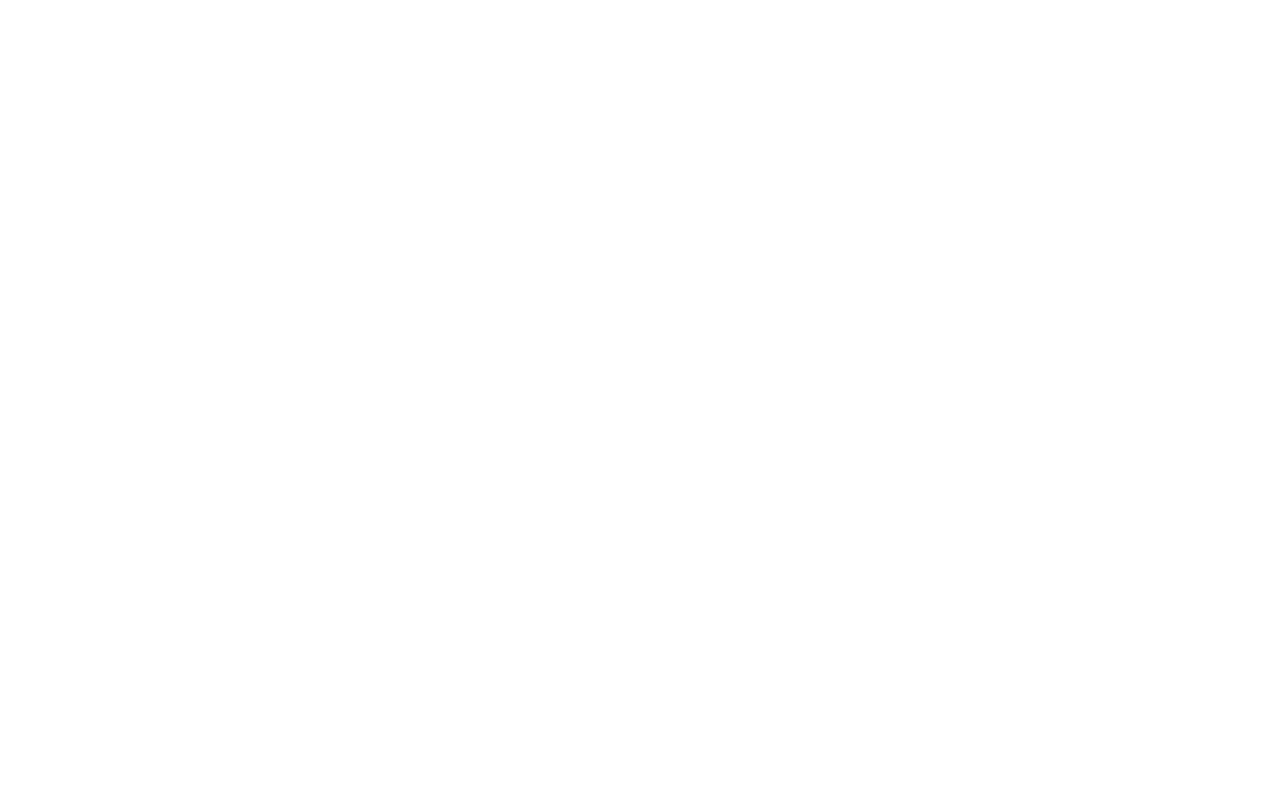
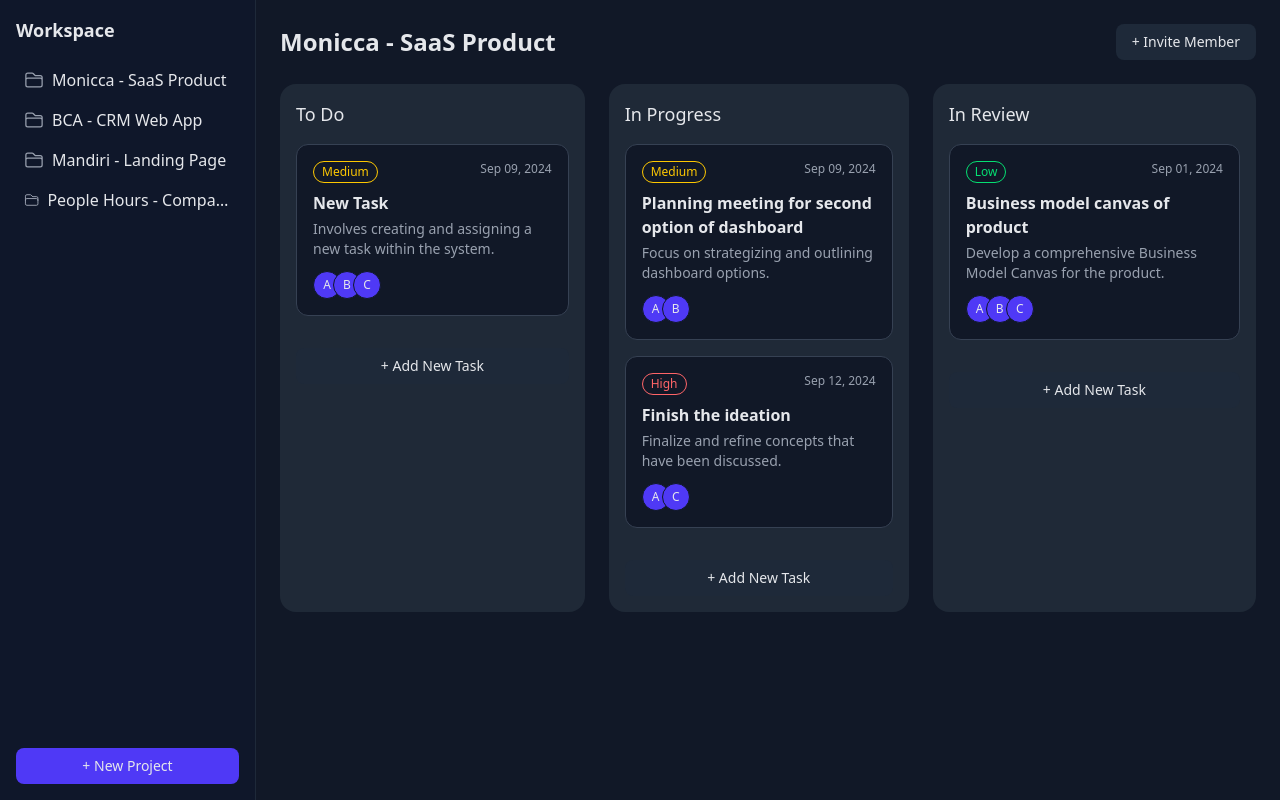
Before and after one commit to bezawitassaye/trello-task, a React app in the folder frontend/: page /home in a window 1280 px wide. Before the commit this address had no page. Built offline with nearby package versions, Linux system fonts and the light colour scheme; the HTML template or start-up script is replaced by a standard one.

Commit message:
integrate user login and sign up to frontend clinet

```diff
--- a/frontend/package.json
+++ b/frontend/package.json
@@ -14,9 +14,12 @@
     "@heroicons/react": "^2.2.0",
     "@tailwindcss/postcss": "^4.1.16",
     "@tailwindcss/vite": "^4.1.16",
+    "axios": "^1.13.1",
+    "jwt-decode": "^4.0.0",
     "react": "^19.1.1",
     "react-dom": "^19.1.1",
-    "react-router-dom": "^7.9.5"
+    "react-router-dom": "^7.9.5",
+    "react-toastify": "^11.0.5"
   },
   "devDependencies": {
     "@eslint/js": "^9.36.0",
--- /dev/null
+++ b/frontend/src/Home.tsx
@@ -0,0 +1,73 @@
+
+import Sidebar from "./components/Side";
+import BoardColumn from "./components/Maincolumn";
+
+const Home = () => {
+  const columns = [
+    {
+      title: "To Do",
+      tasks: [
+        {
+          title: "New Task",
+          desc: "Involves creating and assigning a new task within the system.",
+          priority: "Medium",
+          date: "Sep 09, 2024",
+          members: ["A", "B", "C"],
+        },
+      ],
+    },
+    {
+      title: "In Progress",
+      tasks: [
+        {
+          title: "Planning meeting for second option of dashboard",
+          desc: "Focus on strategizing and outlining dashboard options.",
+          priority: "Medium",
+          date: "Sep 09, 2024",
+          members: ["A", "B"],
+        },
+        {
+          title: "Finish the ideation",
+          desc: "Finalize and refine concepts that have been discussed.",
+          priority: "High",
+          date: "Sep 12, 2024",
+          members: ["A", "C"],
+        },
+      ],
+    },
+    {
+      title: "In Review",
+      tasks: [
+        {
+          title: "Business model canvas of product",
+          desc: "Develop a comprehensive Business Model Canvas for the product.",
+          priority: "Low",
+          date: "Sep 01, 2024",
+          members: ["A", "B", "C"],
+        },
+      ],
+    },
+  ];
+
+  return (
+    <div className="flex h-screen bg-[#111827] text-gray-200">
+      <Sidebar />
+      <main className="flex-1 p-6 overflow-x-auto">
+        <div className="flex justify-between items-center mb-6">
+          <h1 className="text-2xl font-semibold">Monicca - SaaS Product</h1>
+          <button className="bg-gray-800 px-4 py-2 rounded-lg text-sm">
+            + Invite Member
+          </button>
+        </div>
+
+        <div className="flex gap-6 overflow-x-auto">
+          {columns.map((col, i) => (
+            <BoardColumn key={i} title={col.title} tasks={col.tasks} />
+          ))}
+        </div>
+      </main>
+    </div>
+  );
+};
+
+export default Home;
--- a/frontend/src/components/Login.tsx
+++ b/frontend/src/components/Login.tsx
@@ -1,18 +1,40 @@
 import { Link, useNavigate } from "react-router-dom";
 import { useState } from "react";
-
+import axios from "axios";
+import { toast } from "react-toastify";
 const Login = () => {
-  const navigate = useNavigate();
+    const navigate = useNavigate();
   const [form, setForm] = useState({ email: "", password: "" });
+  const [error, setError] = useState("");
 
   const handleChange = (e) =>
     setForm({ ...form, [e.target.name]: e.target.value });
 
-  const handleSubmit = (e) => {
+  const handleSubmit = async (e) => {
     e.preventDefault();
-    // In real app: authenticate user here
-    navigate("/dashboard");
+    setError("");
+
+    try {
+      const res = await axios.post("http://localhost:4000/api/auth/login", form);
+
+      if (res.status !== 200) {
+        setError(res.data.message || "Login failed");
+        toast.error(res.data.message || "Login failed");
+        return;
+      }
+
+      const { accessToken } = res.data;
+      localStorage.setItem("token", accessToken);
+
+      toast.success("Login successful! Redirecting...");
+      setTimeout(() => navigate("/home"), 1500); // redirect after 1.5s
+    } catch (err) {
+      setError("Login failed. Please check your credentials.");
+      toast.error("Login failed. Please check your credentials.");
+      console.error(err);
+    }
   };
+
 
   return (
     <div className="flex h-screen items-center justify-center bg-[#111827] text-gray-200">
--- /dev/null
+++ b/frontend/src/components/Maincolumn.tsx
@@ -0,0 +1,20 @@
+
+import TaskCard from "./Projectdes";
+
+const BoardColumn = ({ title, tasks }) => {
+  return (
+    <div className="min-w-[300px] bg-[#1f2937] p-4 rounded-2xl flex flex-col">
+      <h2 className="text-lg font-medium mb-4">{title}</h2>
+      <div className="flex-1 space-y-4">
+        {tasks.map((task, i) => (
+          <TaskCard key={i} task={task} />
+        ))}
+        <button className="mt-4 w-full bg-gray-800 py-2 rounded-lg text-sm hover:bg-gray-700">
+          + Add New Task
+        </button>
+      </div>
+    </div>
+  );
+};
+
+export default BoardColumn;
--- /dev/null
+++ b/frontend/src/components/Projectdes.tsx
@@ -0,0 +1,38 @@
+
+
+const TaskCard = ({ task }) => {
+  const priorityColors = {
+    High: "text-red-400 border-red-400",
+    Medium: "text-yellow-400 border-yellow-400",
+    Low: "text-green-400 border-green-400",
+  };
+
+  return (
+    <div className="bg-[#111827] p-4 rounded-xl border border-gray-700 hover:border-gray-500 transition">
+      <div className="flex justify-between mb-2">
+        <span
+          className={`text-xs border px-2 py-0.5 rounded-full ${
+            priorityColors[task.priority]
+          }`}
+        >
+          {task.priority}
+        </span>
+        <span className="text-xs text-gray-400">{task.date}</span>
+      </div>
+      <h3 className="font-semibold mb-1">{task.title}</h3>
+      <p className="text-sm text-gray-400 mb-3">{task.desc}</p>
+      <div className="flex -space-x-2">
+        {task.members.map((m, i) => (
+          <div
+            key={i}
+            className="w-7 h-7 flex items-center justify-center bg-indigo-600 rounded-full text-xs border border-gray-900"
+          >
+            {m}
+          </div>
+        ))}
+      </div>
+    </div>
+  );
+};
+
+export default TaskCard;
--- /dev/null
+++ b/frontend/src/components/Side.tsx
@@ -0,0 +1,33 @@
+
+import { FolderIcon, PlusCircleIcon } from "@heroicons/react/24/outline";
+
+const Sidebar = () => {
+  const projects = [
+    "Monicca - SaaS Product",
+    "BCA - CRM Web App",
+    "Mandiri - Landing Page",
+    "People Hours - Company Profile",
+  ];
+
+  return (
+    <aside className="w-64 bg-[#0f172a] border-r border-gray-800 flex flex-col">
+      <div className="p-4 font-semibold text-lg">Workspace</div>
+      <div className="flex-1 overflow-y-auto px-3">
+        {projects.map((p, i) => (
+          <div
+            key={i}
+            className="flex items-center gap-2 px-3 py-2 hover:bg-gray-800 rounded-lg cursor-pointer"
+          >
+            <FolderIcon className="w-5 h-5 text-gray-400" />
+            <span className="truncate">{p}</span>
+          </div>
+        ))}
+      </div>
+      <button className="m-4 bg-indigo-600 py-2 rounded-lg text-sm hover:bg-indigo-500">
+        + New Project
+      </button>
+    </aside>
+  );
+};
+
+export default Sidebar;
--- a/frontend/src/components/Signup.tsx
+++ b/frontend/src/components/Signup.tsx
@@ -1,22 +1,60 @@
 import { Link, useNavigate } from "react-router-dom";
 import { useState } from "react";
-
+import axios from "axios";
+import { toast } from "react-toastify";
 const Signup = () => {
   const navigate = useNavigate();
-  const [form, setForm] = useState({
-    name: "",
-    email: "",
-    password: "",
-  });
+  const [form, setForm] = useState({ name: "", email: "", password: "" });
+  const [error, setError] = useState("");
 
   const handleChange = (e) =>
     setForm({ ...form, [e.target.name]: e.target.value });
+  const handleSubmit = async (e: React.FormEvent) => {
+    e.preventDefault();
+    setError("");
 
-  const handleSubmit = (e) => {
-    e.preventDefault();
-    // In real app: register user here
-    navigate("/dashboard");
+    try {
+      const query = `
+      mutation Signup($name: String!, $email: String!, $password: String!) {
+        signup(name: $name, email: $email, password: $password) {
+          token
+          user {
+            id
+            name
+            email
+          }
+        }
+      }
+    `;
+
+      const variables = {
+        name: form.name,
+        email: form.email,
+        password: form.password
+      };
+
+      const res = await axios.post(
+        "http://localhost:4000/graphql",
+        JSON.stringify({ query, variables }),
+        { headers: { "Content-Type": "application/json" } }
+      );
+
+      if (res.data.errors) {
+        throw new Error(res.data.errors[0].message);
+      }
+
+      const { token } = res.data.data.signup;
+      localStorage.setItem("token", token);
+
+      toast.success("Signup successful! Redirecting...");
+      navigate("/home"); // redirect to dashboard
+    } catch (err: any) {
+      setError(err.message || "Signup failed. Please try again.");
+      toast.error(err.message || "Signup failed. Please try again.");
+      console.error(err);
+    }
   };
+
 
   return (
     <div className="flex h-screen items-center justify-center bg-[#111827] text-gray-200">
--- a/frontend/src/main.tsx
+++ b/frontend/src/main.tsx
@@ -5,15 +5,30 @@ import "./index.css";
 import App from "./App";
 import Login from "./components/Login";
 import Signup from "./components/Signup";
-
+import Home from "./Home";
+import { ToastContainer } from "react-toastify";
 createRoot(document.getElementById("root")!).render(
+  <>
   <StrictMode>
     <BrowserRouter>
       <Routes>
         <Route path="/" element={<Login />} />
         <Route path="/signup" element={<Signup />} />
         <Route path="/dashboard" element={<App />} />
+        <Route path="/home" element={<Home />} />
       </Routes>
     </BrowserRouter>
   </StrictMode>
+    <ToastContainer
+        position="top-right"
+        autoClose={3000}
+        hideProgressBar={false}
+        newestOnTop
+        closeOnClick
+        pauseOnHover
+        draggable
+        theme="dark"
+      />
+  </>
+
 );
```
Also changed, not shown: 2 other files (tests, documents, lock files or other folders).
